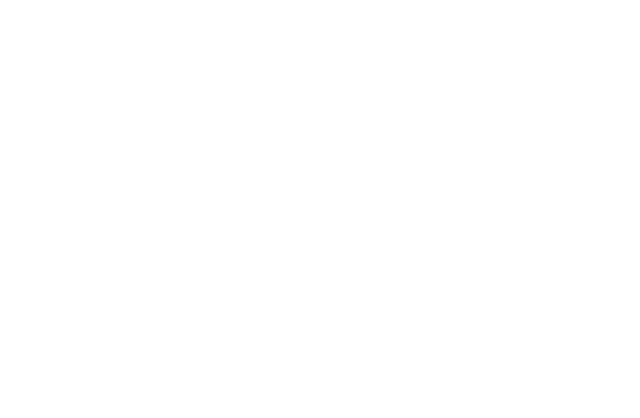
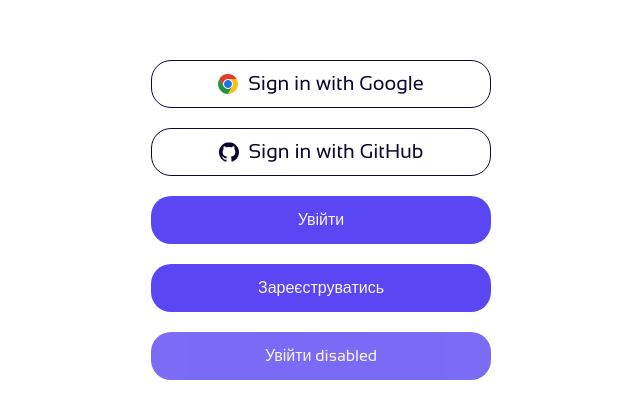
Before and after one commit to DmitriyALEX/eval-task, a Next.js app: page /ui in a window 1280 px wide. Before the commit this address had no page. Shown: the part 180-598 px from the top of the page, without its empty margins (319-959 px from the left). Built offline with nearby package versions, Linux system fonts and the light colour scheme.

Commit message:
Feature/create component main button (#4)
* feat: change-project-structure

* feat: add fonts

* feat: add fonts

* fix: translated the comments into English

* feat: add MainButton

* add component-MainButton

* feat: add ui test page

* fix: MainButton

```diff
--- a/package.json
+++ b/package.json
@@ -11,6 +11,7 @@
 	},
 	"dependencies": {
 		"@prisma/client": "^5.21.0",
+		"clsx": "^2.1.1",
 		"firebase": "^10.13.2",
 		"firebase-admin": "^12.6.0",
 		"next": "14.2.13",
--- /dev/null
+++ b/src/app/ui/page.tsx
@@ -0,0 +1,31 @@
+'use client';
+import MainButton from "@/shared/MainButton/MainButton";
+// A temporary page for displaying UI components.
+export default function uiPage() {
+  return (
+    <div style={{display:'flex', flexDirection:'column', alignItems:'center', justifyContent:'center', width:'100%', height:"100%", gap:'20px'}}>
+
+      <MainButton
+        variant="iconGoogle"
+        onClick={()=>{console.log("iconGoogle")}}>
+        Sign in with Google
+      </MainButton>
+
+      <MainButton variant="iconGit">
+        Sign in with GitHub
+      </MainButton>
+
+      <MainButton>
+        Увійти
+      </MainButton>
+
+      <MainButton>
+        Зареєструватись
+      </MainButton>
+
+      <MainButton disabled>
+        Увійти  disabled
+      </MainButton>
+    </div>
+  )
+}
--- /dev/null
+++ b/src/shared/MainButton/MainButton.module.css
@@ -0,0 +1,43 @@
+.btn{
+  display: flex;
+  align-items: center;
+  justify-content: center;
+  gap: 10px;
+
+  border: 1px solid var(--text-color);
+  border-radius: 20px;
+  width: 100%;
+  min-height: 48px;
+  max-width: 340px;
+
+  padding: 10px;
+  font-family: var(--font-family);
+  font-weight: 400;
+  font-size: 20px;
+  color: var(--text-color);
+
+  transition: all .3s;
+}
+
+.btn:active:not([disabled]),
+.btn:hover:not([disabled]){
+  box-shadow: 0 0 5px 0 var(--second-temno-sinіy);
+  background: var(--second-2);
+}
+.btn:disabled{
+  opacity: .8;
+  cursor: default;
+}
+
+.btn.default{
+  background: var(--first-sinіy);
+  border: none;
+  font-family: var(--font-family);
+  font-weight: 400;
+  font-size: 16px;
+  color: #f6f3f3;
+}
+.btn.default:active:not([disabled]),
+.btn.default:hover:not([disabled]){
+  background: var(--second-temno-sinіy);
+}
--- /dev/null
+++ b/src/shared/MainButton/MainButton.tsx
@@ -0,0 +1,35 @@
+'use client';
+import GitIcon from '../icons/GitIcon';
+import GoogleIcon from '../icons/GoogleIcon';
+import styles from './MainButton.module.css';
+import clsx from "clsx";
+
+interface MainButtonProps extends React.ButtonHTMLAttributes<HTMLButtonElement>{
+  className?: string;
+  variant?: 'default' | 'iconGit' | 'iconGoogle';
+}
+
+export default function MainButton({
+  children,
+  className,
+  variant='default',
+  ...rest
+}: MainButtonProps
+): JSX.Element
+{
+  const icon =
+    variant === 'iconGoogle'?
+      <GoogleIcon/> :
+    variant === 'iconGit' ?
+      <GitIcon/> : null;
+
+  return (
+    <button
+      className={clsx(styles.btn, styles[variant], className)}
+      type='button'
+      {...rest}>
+        { icon }
+        {children}
+    </button>
+  )
+}
--- /dev/null
+++ b/src/shared/icons/GitIcon.tsx
@@ -0,0 +1,20 @@
+export default function GitIcon(): JSX.Element {
+  return (
+    <svg
+      width="20"
+      height="20"
+      viewBox="0 0 20 20"
+      fill="none"
+      xmlns="http://www.w3.org/2000/svg"
+    >
+    <g clipPath="url(#clip0_269_63)">
+      <path d="M10 0.247497C4.47563 0.247497 0 4.72687 0 10.2475C0 14.6681 2.865 18.415 6.83563 19.7369C7.3375 19.8312 7.51875 19.5219 7.51875 19.2544C7.51875 19.0169 7.51313 18.3887 7.50938 17.555C4.72625 18.1575 4.14 16.2106 4.14 16.2106C3.68438 15.0581 3.02688 14.7487 3.02688 14.7487C2.12188 14.1306 3.09875 14.1437 3.09875 14.1437C4.10125 14.2119 4.62875 15.1719 4.62875 15.1719C5.52063 16.7019 6.96875 16.2594 7.54188 16.0019C7.62938 15.3575 7.89 14.9144 8.17375 14.6675C5.95375 14.4169 3.61937 13.5575 3.61937 9.72562C3.61937 8.63125 4.00688 7.74 4.6475 7.04C4.53687 6.78937 4.19812 5.77062 4.73563 4.39312C4.73563 4.39312 5.5725 4.12625 7.48563 5.41875C8.30051 5.19684 9.14107 5.08316 9.98563 5.08062C10.8356 5.08625 11.685 5.1975 12.4856 5.41875C14.3875 4.12625 15.2238 4.39312 15.2238 4.39312C15.7606 5.77062 15.4219 6.78875 15.3244 7.04C15.9587 7.74 16.3462 8.63187 16.3462 9.72562C16.3462 13.5662 14.0087 14.4131 11.7863 14.6575C12.1337 14.9569 12.4594 15.5725 12.4594 16.5069C12.4594 17.8444 12.4469 18.9219 12.4469 19.2475C12.4469 19.5075 12.6219 19.82 13.1369 19.7194C17.1369 18.4112 19.9987 14.6612 19.9987 10.2469C19.9987 4.72625 15.5231 0.246872 9.99875 0.246872L10 0.247497Z" fill="#0C082E" />
+    </g>
+    <defs>
+      <clipPath id="clip0_269_63">
+        <rect width="20" height="20" fill="white" />
+      </clipPath>
+    </defs>
+    </svg>
+  );
+}
--- /dev/null
+++ b/src/shared/icons/GoogleIcon.tsx
@@ -0,0 +1,24 @@
+export default function GoogleIcon(): JSX.Element {
+  return (
+    <svg
+      width="20"
+      height="20"
+      viewBox="0 0 20 20"
+      fill="none"
+      xmlns="http://www.w3.org/2000/svg"
+    >
+      <g clipPath="url(#clip0_269_56)">
+        <path d="M10.0002 15.5638C13.0733 15.5638 15.5644 13.0725 15.5644 9.99945C15.5644 6.92641 13.0733 4.43516 10.0002 4.43516C6.92716 4.43516 4.43591 6.92641 4.43591 9.99945C4.43591 13.0725 6.92708 15.5638 10.0001 15.5638" fill="white" />
+        <path d="M2.80391 7.26539C2.3888 6.54638 1.90088 5.79177 1.34016 5.00156C0.462318 6.52167 0.000151889 8.2461 0.000122072 10.0015C9.22547e-05 11.7568 0.4622 13.4813 1.33999 15.0014C2.21777 16.5216 3.48029 17.7838 5.00062 18.6613C6.52095 19.5387 8.24549 20.0005 10.0009 20.0001C10.9212 18.7092 11.5461 17.7785 11.8755 17.2079C12.5083 16.112 13.3266 14.5429 14.3305 12.5008V12.4996C13.8919 13.26 13.2608 13.8915 12.5007 14.3307C11.7406 14.7698 10.8783 15.0011 10.0005 15.0012C9.12268 15.0013 8.26029 14.7703 7.50007 14.3314C6.73984 13.8925 6.10858 13.2612 5.66976 12.5009C4.30633 9.95813 3.35104 8.21289 2.80391 7.26539Z" fill="#229342" />
+        <path d="M10.0006 19.9997C11.3138 19.9999 12.6142 19.7414 13.8276 19.2389C15.0409 18.7365 16.1433 17.9999 17.0719 17.0713C18.0005 16.1426 18.737 15.0401 19.2394 13.8268C19.7418 12.6135 20.0002 11.313 20 9.99977C19.9996 8.24438 19.5371 6.52002 18.6591 5C16.7647 4.81328 15.3666 4.71992 14.4649 4.71992C13.4424 4.71992 11.954 4.81328 9.99987 5L9.99878 5.00078C10.8766 5.00035 11.7391 5.23107 12.4995 5.66975C13.2599 6.10843 13.8913 6.7396 14.3303 7.49977C14.7694 8.25994 15.0005 9.12232 15.0005 10.0002C15.0005 10.878 14.7693 11.7404 14.3303 12.5006L10.0006 19.9997Z" fill="#FBC116" />
+        <path d="M10.0002 13.9591C12.1865 13.9591 13.9587 12.1869 13.9587 10.0005C13.9587 7.81422 12.1865 6.04195 10.0001 6.04195C7.81397 6.04195 6.04163 7.8143 6.04163 10.0005C6.04163 12.1868 7.81397 13.9591 10.0002 13.9591Z" fill="#1A73E8" />
+        <path d="M10.0002 5.00031H18.6594C17.7819 3.47996 16.5196 2.21743 14.9995 1.33967C13.4793 0.461903 11.7548 -0.00014927 9.99944 -3.04947e-05C8.24406 8.82809e-05 6.51965 0.462374 4.9996 1.34034C3.47955 2.21831 2.21745 3.48101 1.34021 5.00148L5.66982 12.5007L5.67099 12.5013C5.23174 11.7413 5.00034 10.879 5.00009 10.0012C4.99983 9.12332 5.23071 8.26089 5.66952 7.50059C6.10833 6.7403 6.73959 6.10894 7.49982 5.67003C8.26005 5.23111 9.12245 5.0001 10.0003 5.00023L10.0002 5.00031Z" fill="#E33B2E" />
+      </g>
+      <defs>
+        <clipPath id="clip0_269_56">
+          <rect width="20" height="20" fill="white" />
+        </clipPath>
+      </defs>
+    </svg>
+  );
+}
```
Also changed, not shown: 1 other file (tests, documents, lock files or other folders).
